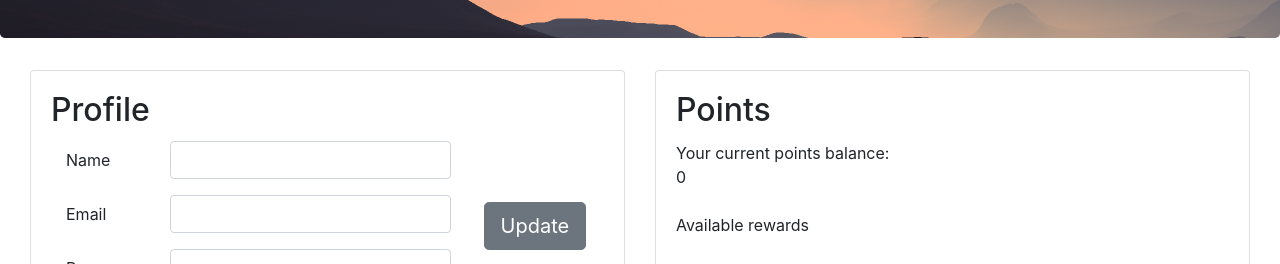
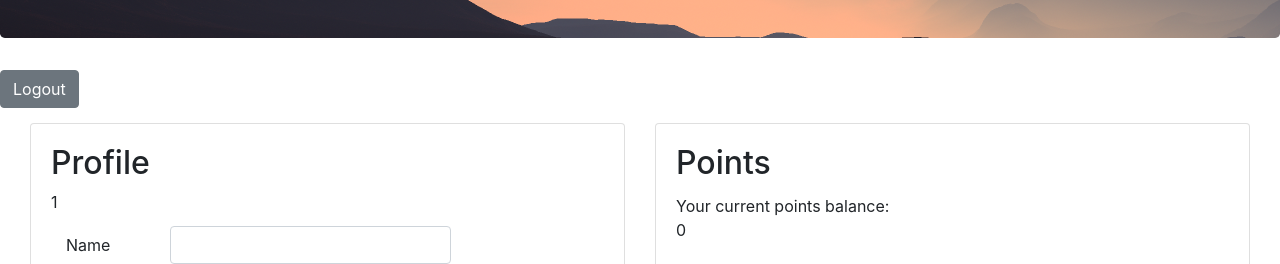
Before and after one commit to jenessatan/rECOmmend, a React (Create React App) app in the folder client/: page /profile in a window 1280 px wide. Shown: the part 351-615 px from the top of the page. Built offline with nearby package versions, Linux system fonts and the light colour scheme; no server answers; sample sign-in values are in the browser's storage.

Commit message:
Added account id to window localstorage during log in

```diff
--- a/client/src/Components/Login/Login.js
+++ b/client/src/Components/Login/Login.js
@@ -46,10 +46,13 @@ class Login extends Component {
         })
             .then((res) => res.json())
             .then((res) => {
+            	console.log('******login');
+            	console.log(res);
                 if(res.success === true) {
                     // alert(res.message)
                     window.localStorage.setItem('user', this.state.username);
                     window.localStorage.setItem('user-type', 'consumer');
+                    window.localStorage.setItem('user-id', res.accountid);
                     //console.log(window.localStorage.getItem('user'));
                     this.setState({isLoggedIn: true})
                 } else {
--- a/client/src/Components/UserDashboard/index.js
+++ b/client/src/Components/UserDashboard/index.js
@@ -7,8 +7,8 @@ import UserInfo from './UserInfo';
 
 class UserDashboard extends Component{
     state = {
-    	// TODO: Change to check local login
     	consumerEmail: '',
+    	consumerId: window.localStorage.getItem('user-id'),
     	consumerName: '',
     	consumerPassword: '',
         consumerPosts: [],
@@ -27,6 +27,7 @@ class UserDashboard extends Component{
             <div className="dashboard">
                 <Jumbotron className='subHero' style={{backgroundImage: 'url('+require('../../Assets/evening.png')+')'}}>
                 </Jumbotron>
+                <Button onClick={this.logout}>Logout</Button>
                 	<div class="row align-items-start" className="about-user">
                 	<div class="col">
                 	<CardDeck>
@@ -34,6 +35,7 @@ class UserDashboard extends Component{
                         	<CardBody>
                         		<CardTitle class="px-1">
                         			<h2>Profile</h2>
+                        			{this.state.consumerId}
                         		</CardTitle>
                         		<CardText>
                         			<UserInfo name={this.state.consumerName} email={this.state.consumerEmail} password={this.state.consumerPassword}/>
```
Also changed, not shown: 1 other file (tests, documents, lock files or other folders).
